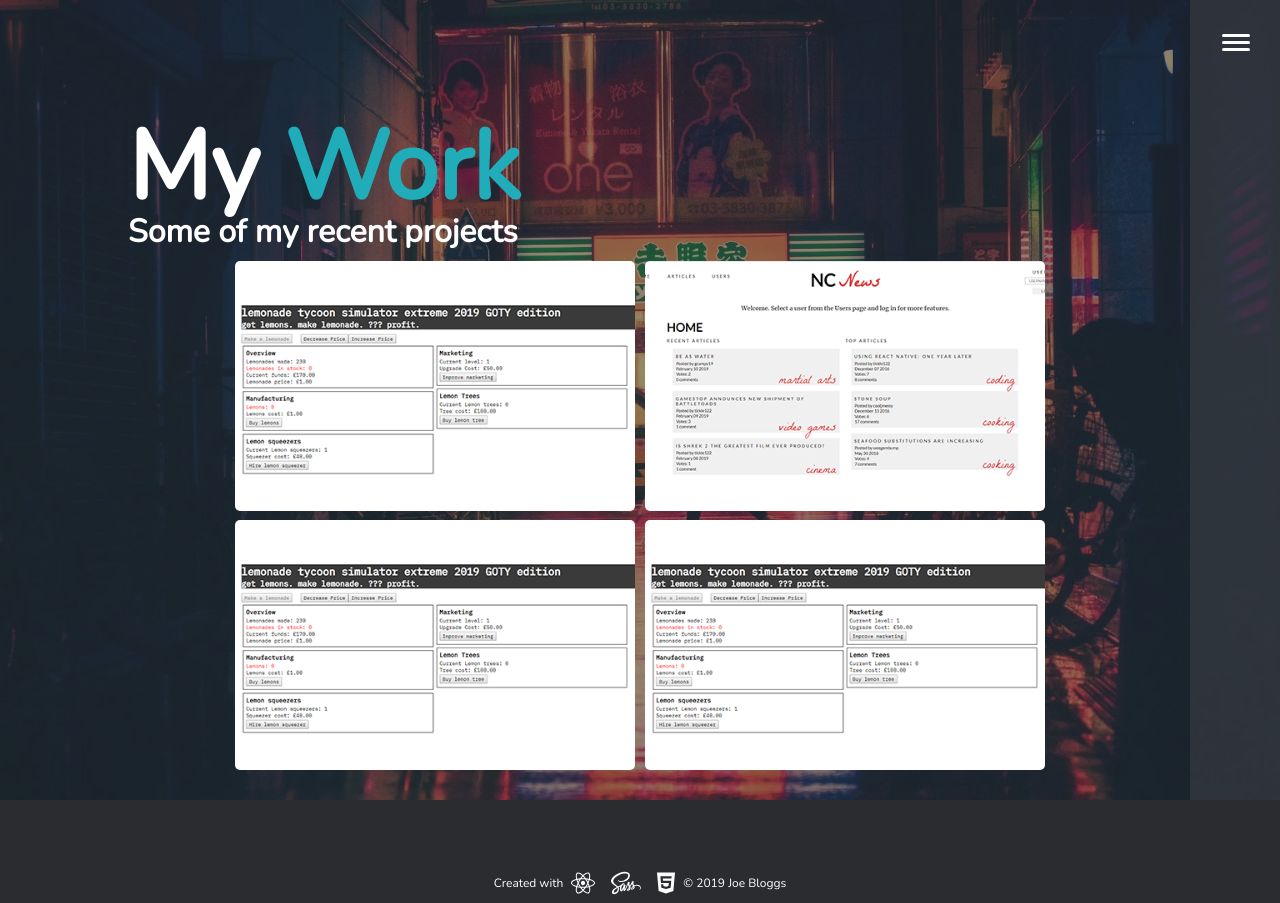
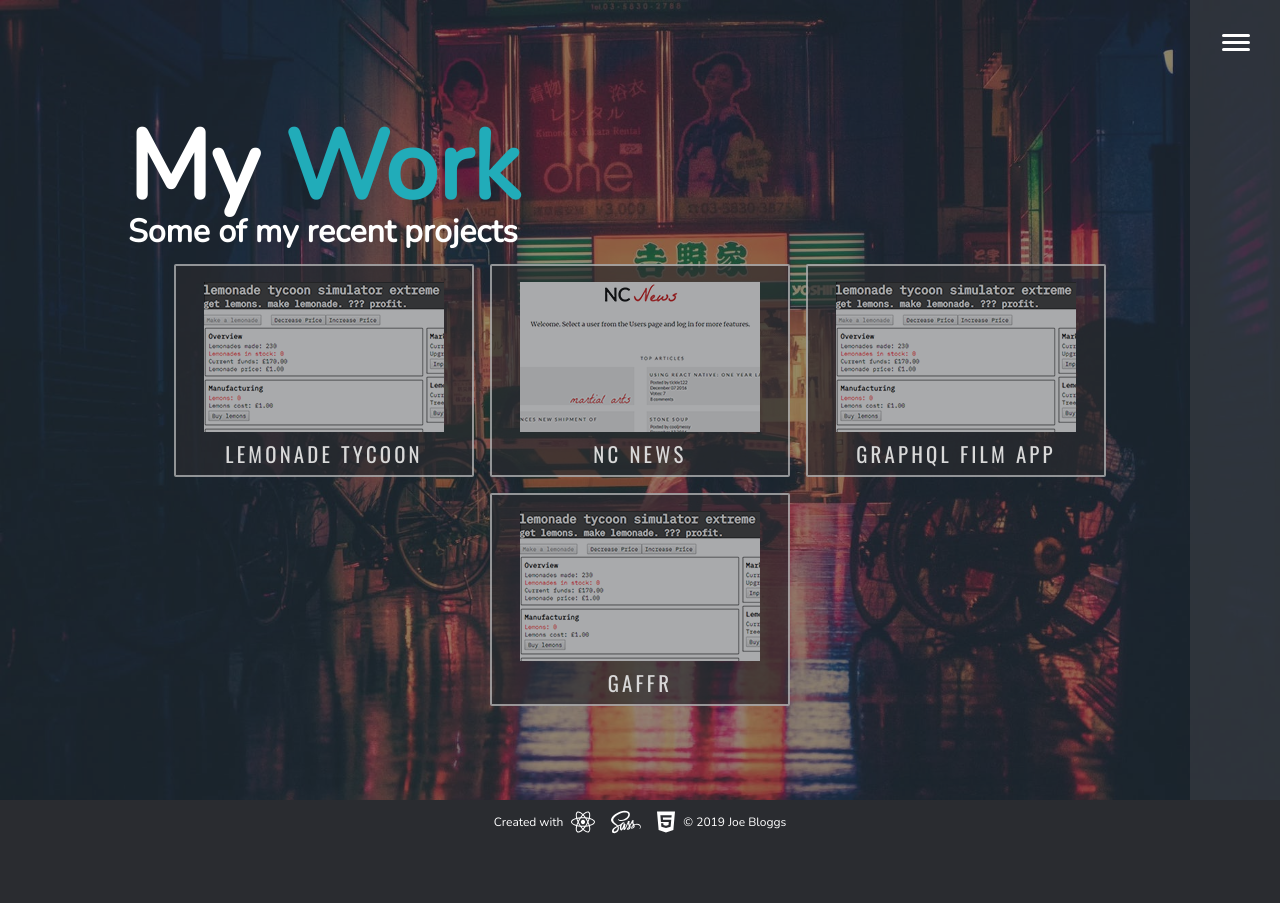
Before and after one commit to tcje91/react-portfolio, a React (Create React App) app: page /work in a window 1280 px wide. After the commit the page ends 842 px from the top, so only its background shows below. Built offline with nearby package versions, Linux system fonts and the light colour scheme; the HTML template or start-up script is replaced by a standard one.

Commit message:
tile test

```diff
--- a/src/components/Work.js
+++ b/src/components/Work.js
@@ -28,7 +28,7 @@ class Work extends Component {
         </h1>
         <h3 className="med-heading">Some of my recent projects</h3>
         <div className="project-showcase">
-          {projects.map(project => <ProjectTile2 key={project.id} project={project} onClickProject={this.onClickProject} />)}
+          {projects.map(project => <ProjectTile key={project.id} project={project} onClickProject={this.onClickProject} />)}
         </div>
         <div className={`overlay ${selectedProject ? 'show' : ''}`} />
         <div className={`popup-container ${selectedProject ? 'show' : ''}`}>
```
